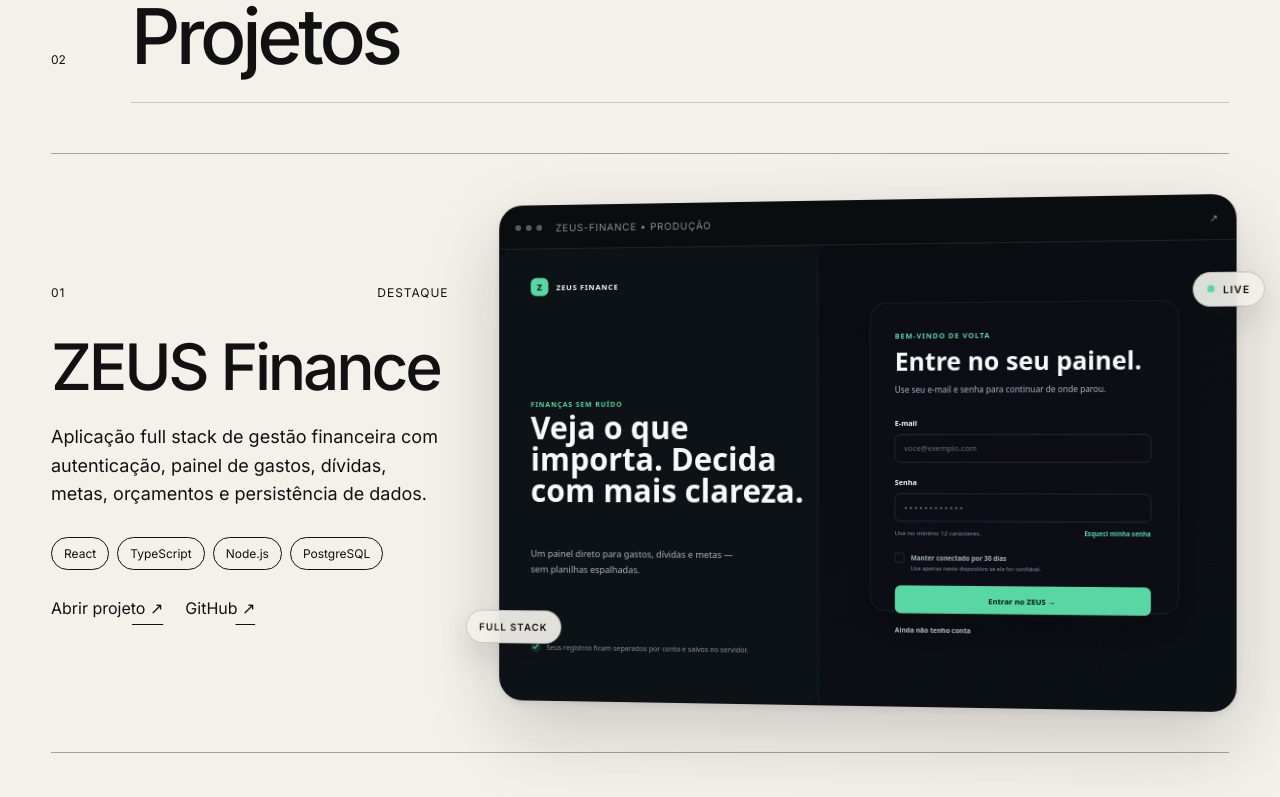
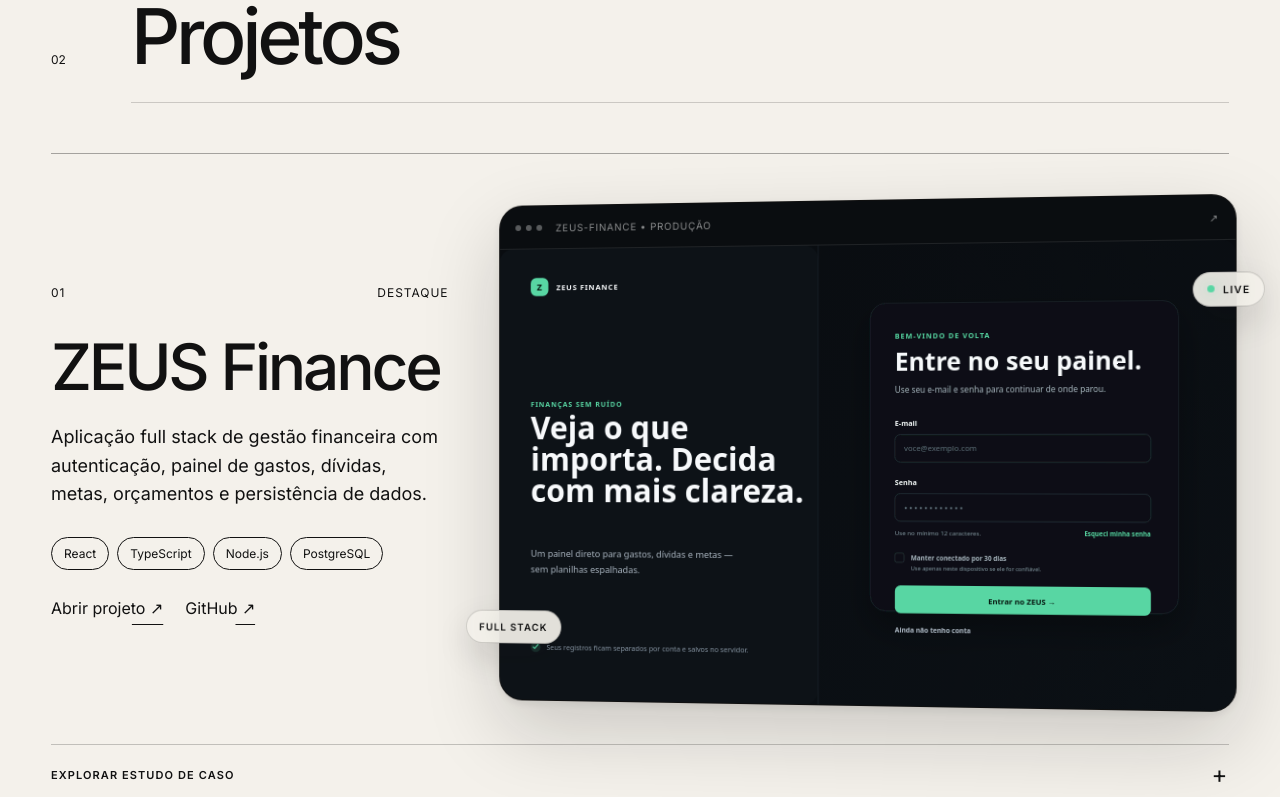
Before and after one commit to GBLSLVA/PORTIFOLIO-GABRIEL-SILVA-, a React (Vite) app: page / in a window 1280 px wide. Shown: the part 2000-2797 px from the top of the page. Built offline with nearby package versions, Linux system fonts and the light colour scheme.

Commit message:
feat: estudos de caso com evidências técnicas nos projetos (#9)

```diff
--- a/src/components/Projects.tsx
+++ b/src/components/Projects.tsx
@@ -90,7 +90,7 @@ export function Projects() {
                       <span aria-hidden="true">↗</span>
                     </div>
                     <div className="project-screen">
-                      <img src={project.image} alt={project.imageAlt ?? project.title} />
+                      <img src={project.image} alt={project.imageAlt ?? project.title} loading="lazy" decoding="async" />
                     </div>
                     <span className="project-orbit project-orbit--live">
                       {project.visualBadge ?? 'PREVIEW'}
@@ -102,6 +102,44 @@ export function Projects() {
                 </a>
               )}
             </div>
+
+            {project.caseStudy && (
+              <details className="project-case-study">
+                <summary>
+                  <span>Explorar estudo de caso</span>
+                  <span className="project-case-study-toggle" aria-hidden="true">+</span>
+                </summary>
+
+                <div className="project-case-study-content">
+                  <p className="project-case-study-intro">{project.caseStudy.intro}</p>
+                  <div className="project-case-study-grid">
+                    {project.caseStudy.parts.map((part) => (
+                      <div className="project-case-study-part" key={part.label}>
+                        <h4>{part.label}</h4>
+                        <p>{part.text}</p>
+                      </div>
+                    ))}
+                  </div>
+
+                  {project.caseStudy.evidence && (
+                    <div className="project-case-study-evidence">
+                      <strong>Evidências no código</strong>
+                      <div className="project-case-study-evidence-links">
+                        {project.caseStudy.evidence.map((item) => (
+                          <a href={item.href} key={item.href} target="_blank" rel="noreferrer">
+                            {item.label} <span aria-hidden="true">↗</span>
+                          </a>
+                        ))}
+                      </div>
+                    </div>
+                  )}
+
+                  {project.caseStudy.note && (
+                    <p className="project-case-study-note">{project.caseStudy.note}</p>
+                  )}
+                </div>
+              </details>
+            )}
           </article>
         ))}
       </div>
--- a/src/data/projects.ts
+++ b/src/data/projects.ts
@@ -1,7 +1,15 @@
+export type ProjectCaseStudy = {
+  intro: string
+  parts: { label: string; text: string }[]
+  evidence?: { label: string; href: string }[]
+  note?: string
+}
+
 export type Project = {
   title: string
   description: string
   technologies: string[]
+  caseStudy?: ProjectCaseStudy
   github?: string
   demo?: string
   image?: string
@@ -23,6 +31,48 @@ export const projects: Project[] = [
     demo: 'https://zeus-finance-production.up.railway.app',
     image: '/zeus-finance-preview.svg',
     imageAlt: 'Tela de login do ZEUS Finance em tema escuro com detalhes verdes',
+    caseStudy: {
+      intro:
+        'Uma aplicação de finanças pessoais usada para exercitar decisões reais de arquitetura, persistência, validação e evolução contínua.',
+      parts: [
+        {
+          label: 'Problema',
+          text: 'Centralizar receitas, gastos, dívidas, metas e orçamentos sem misturar lançamentos realizados com despesas recorrentes ainda pendentes.',
+        },
+        {
+          label: 'Minha implementação',
+          text: 'Interface React e TypeScript conectada à API Node.js, com serviços de domínio e repositórios especializados. SQLite no desenvolvimento e PostgreSQL na produção.',
+        },
+        {
+          label: 'Decisão técnica',
+          text: 'Centralizei os cálculos oficiais no DashboardService. Receitas consideram a vigência, gastos respeitam a data financeira e recorrências pendentes entram na projeção sem duplicar despesas pagas.',
+        },
+        {
+          label: 'Segurança e dados',
+          text: 'Sessões por cookie, isolamento dos dados por usuário, migrations versionadas e operações transacionais para atualizar pagamentos e saldos de dívidas.',
+        },
+        {
+          label: 'Validação',
+          text: 'O repositório contém testes de API, cálculos e persistência, além de CI com build, verificação de PostgreSQL e smoke test de container. Isso documenta a estratégia de qualidade, não uma métrica de usuários.',
+        },
+      ],
+      evidence: [
+        {
+          label: 'Regras do dashboard',
+          href: 'https://github.com/GBLSLVA/zeus-finance/blob/main/server/services/dashboard-service.mjs',
+        },
+        {
+          label: 'Persistência e isolamento',
+          href: 'https://github.com/GBLSLVA/zeus-finance/blob/main/server/repositories/user-repository.mjs',
+        },
+        {
+          label: 'Testes e CI',
+          href: 'https://github.com/GBLSLVA/zeus-finance/blob/main/.github/workflows/ci.yml',
+        },
+      ],
+      note:
+        'A imagem de destaque é uma prévia visual do acesso. O repositório e a demonstração permitem consultar as evidências técnicas; não são apresentados números de impacto não medidos.',
+    },
     featured: true,
     status: 'Destaque',
     visualKicker: 'zeus-finance • produção',
@@ -34,6 +84,30 @@ export const projects: Project[] = [
     description:
       'Projeto acadêmico interdisciplinar de uma aplicação desktop para registrar, organizar e acompanhar informações da gestão de uma horta urbana, passando por requisitos, UML, modelagem de dados, implementação em WinForms e persistência com SQL Server.',
     technologies: ['C#', '.NET / WinForms', 'SQL Server', 'UML'],
+    caseStudy: {
+      intro:
+        'Projeto acadêmico interdisciplinar voltado à organização de informações e rotinas de uma horta urbana em uma aplicação desktop.',
+      parts: [
+        {
+          label: 'Contexto',
+          text: 'O desafio foi estruturar os registros necessários ao acompanhamento de uma horta urbana, transformando uma necessidade de organização em um sistema de gestão.',
+        },
+        {
+          label: 'Processo',
+          text: 'O trabalho passou por levantamento de requisitos, elaboração de modelos UML e organização da estrutura de dados antes e durante a implementação.',
+        },
+        {
+          label: 'Tecnologias',
+          text: 'C# com .NET e Windows Forms para a interface desktop; SQL Server como banco relacional. A proposta envolve registro, consulta e acompanhamento de informações.',
+        },
+        {
+          label: 'Aprendizado',
+          text: 'O projeto permite discutir a passagem de requisitos para telas, entidades e persistência, além da organização de responsabilidades em uma aplicação orientada a objetos.',
+        },
+      ],
+      note:
+        'Projeto acadêmico: ainda não há capturas reais, código público ou demonstração vinculados. Esses materiais serão adicionados após documentação e revisão do que foi implementado.',
+    },
     status: 'Acadêmico',
   },
   {
--- a/src/main.tsx
+++ b/src/main.tsx
@@ -3,6 +3,7 @@ import { createRoot } from 'react-dom/client'
 import App from './App'
 import './styles/global.css'
 import './styles/navigation.css'
+import './styles/project-cases.css'
 
 createRoot(document.getElementById('root')!).render(
   <StrictMode>
--- /dev/null
+++ b/src/styles/project-cases.css
@@ -0,0 +1,140 @@
+/* Editorial project evidence — native disclosures instead of extra cards. */
+.project-case-study {
+  margin-top: clamp(26px, 3vw, 42px);
+  border-top: 1px solid rgba(17, 17, 17, 0.22);
+  border-bottom: 1px solid rgba(17, 17, 17, 0.12);
+}
+
+.project-case-study summary {
+  display: flex;
+  align-items: center;
+  justify-content: space-between;
+  gap: 22px;
+  padding: 18px 0;
+  min-height: 56px;
+  color: #111;
+  font-size: 11px;
+  font-weight: 600;
+  letter-spacing: 0.1em;
+  text-transform: uppercase;
+  cursor: pointer;
+  list-style: none;
+}
+
+.project-case-study summary::-webkit-details-marker {
+  display: none;
+}
+
+.project-case-study summary:hover {
+  color: #555;
+}
+
+.project-case-study summary:focus-visible,
+.project-case-study-evidence a:focus-visible {
+  outline: 2px solid #4c3caa;
+  outline-offset: 4px;
+}
+
+.project-case-study-toggle {
+  flex-shrink: 0;
+  font-size: 24px;
+  line-height: 1;
+  font-weight: 400;
+  transition: transform 220ms ease;
+}
+
+.project-case-study[open] .project-case-study-toggle {
+  transform: rotate(45deg);
+}
+
+.project-case-study-content {
+  padding: 4px 0 clamp(28px, 4vw, 56px);
+}
+
+.project-card .project-case-study-intro {
+  max-width: 860px;
+  margin: 0 0 28px;
+  font-size: clamp(17px, 1.7vw, 22px);
+  line-height: 1.5;
+  letter-spacing: -0.015em;
+}
+
+.project-case-study-grid {
+  display: grid;
+  grid-template-columns: repeat(3, minmax(0, 1fr));
+  gap: clamp(26px, 3.5vw, 52px);
+}
+
+.project-case-study-part h4,
+.project-case-study-evidence strong {
+  display: block;
+  margin: 0 0 12px;
+  color: rgba(17, 17, 17, 0.58);
+  font-size: 11px;
+  line-height: 1.4;
+  font-weight: 600;
+  letter-spacing: 0.09em;
+  text-transform: uppercase;
+}
+
+.project-card .project-case-study-part p {
+  max-width: 460px;
+  margin: 0;
+  color: rgba(17, 17, 17, 0.88);
+  font-size: 15px;
+  line-height: 1.7;
+}
+
+.project-case-study-evidence {
+  margin-top: 34px;
+  padding-top: 22px;
+  border-top: 1px solid rgba(17, 17, 17, 0.12);
+}
+
+.project-case-study-evidence-links {
+  display: flex;
+  flex-wrap: wrap;
+  gap: 12px 25px;
+}
+
+.project-case-study-evidence a {
+  padding-bottom: 4px;
+  border-bottom: 1px solid currentColor;
+  font-size: 13px;
+  line-height: 1.5;
+}
+
+.project-case-study-evidence a:hover {
+  color: #555;
+}
+
+.project-card .project-case-study-note {
+  max-width: 850px;
+  margin: 24px 0 0;
+  font-size: 13px;
+  line-height: 1.6;
+  color: rgba(17, 17, 17, 0.58);
+}
+
+@media (max-width: 950px) {
+  .project-case-study-grid {
+    grid-template-columns: repeat(2, minmax(0, 1fr));
+  }
+}
+
+@media (max-width: 620px) {
+  .project-case-study-grid {
+    grid-template-columns: 1fr;
+    gap: 22px;
+  }
+  .project-case-study-evidence-links {
+    flex-direction: column;
+    align-items: flex-start;
+  }
+}
+
+@media (prefers-reduced-motion: reduce) {
+  .project-case-study-toggle {
+    transition: none;
+  }
+}
```
Also changed, not shown: 2 other files (tests, documents, lock files or other folders).
